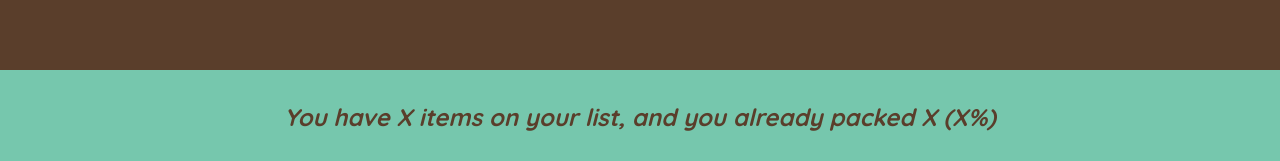
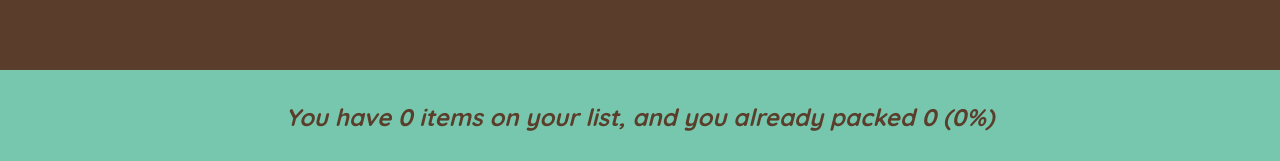
Before and after one commit to SenseiZarkoDukic/travel-list, a React (Create React App) app: page / in a window 1280 px wide. Shown: the part 636-797 px from the top of the page. Built offline with nearby package versions, Linux system fonts and the light colour scheme.

Commit message:
solved on my way adding three variables to Stats component derived from items state, and calculations. Also disabled NaN result when there are no items aded to 0. It can be solved with adding condition for !items.length, but that in the next commit. :)

```diff
--- a/src/App.js
+++ b/src/App.js
@@ -2,6 +2,7 @@ import { useState } from "react";
 
 export default function App() {
   const [items, setItems] = useState([]);
+
   // const [numItems, setNumItems] = useState(0);
 
   function handleAddItems(item) {
@@ -30,7 +31,7 @@ export default function App() {
         onDeleteItem={handleDeleteItem}
         onToggleItem={handleToggleItem}
       />
-      <Stats />
+      <Stats items={items} />
     </div>
   );
 }
@@ -49,7 +50,7 @@ function Form({ onAddItems }) {
     if (!description) return;
 
     const newItem = { description, quantity, packed: false, id: Date.now() };
-    console.log(newItem);
+
     onAddItems(newItem);
     // setAllItems((i) => {
     //   i = allItems.push(newItem);
@@ -124,10 +125,26 @@ function Item({ item, onDeleteItem, onToggleItem }) {
   );
 }
 
-function Stats() {
+function Stats({ items }) {
+  const numItems = items.length;
+  const packedItems = items.filter((item) => item.packed).length;
+  let percPackedItems = Math.round((packedItems * 100) / numItems);
+
+  console.log(numItems);
+  console.log(packedItems);
+  console.log(percPackedItems);
+
   return (
     <footer className="stats">
-      <em>You have X items on your list, and you already packed X (X%)</em>
+      {percPackedItems === 100 ? (
+        <em>You got everything! Ready to go ✈️</em>
+      ) : (
+        <em>
+          You have {numItems} items on your list, and you already packed{" "}
+          {packedItems} (
+          {isNaN(percPackedItems) ? (percPackedItems = 0) : percPackedItems}%)
+        </em>
+      )}
     </footer>
   );
 }
```
